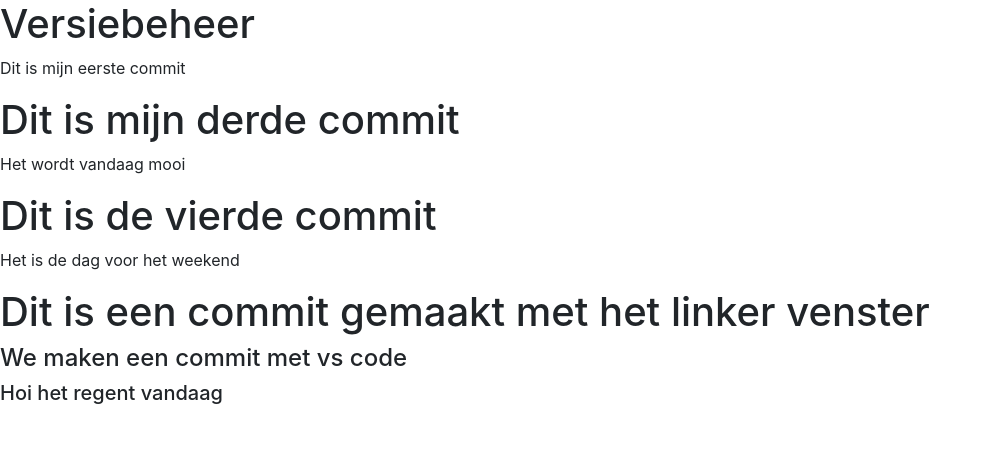
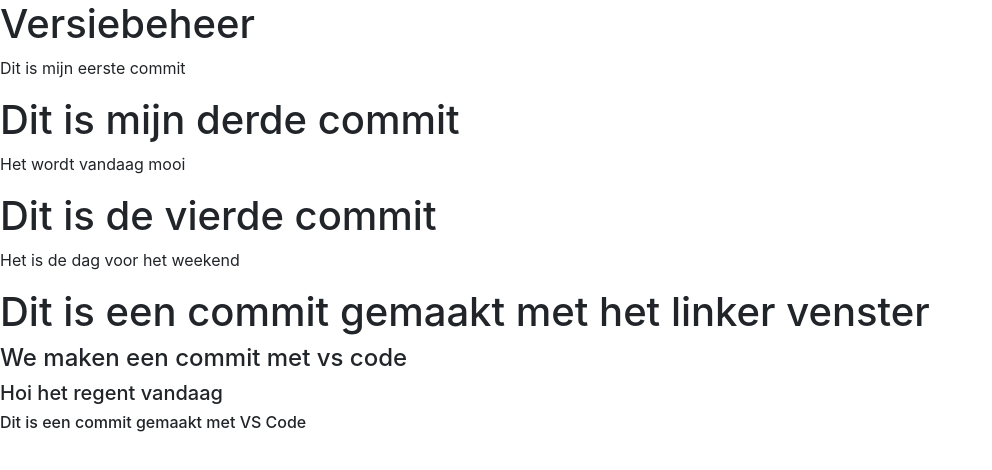
Before and after one commit to rra-am1a-2019/am1c-vebr-J1-P1-C2019, a plain HTML site: page index.html in a window 1280 px wide. Shown: the whole page, without its empty margins (0-992 px from the left). Drawn offline with nearby package versions, Linux system fonts and the light colour scheme.

Commit message:
Commit gemaakt met VS Code source control tab

```diff
--- a/index.html
+++ b/index.html
@@ -27,6 +27,8 @@
 
     <h5>Hoi het regent vandaag</h5>
 
+    <h6>Dit is een commit gemaakt met VS Code</h6>
+
     <!-- Optional JavaScript -->
     <!-- jQuery first, then Popper.js, then Bootstrap JS -->
     <script src="https://code.jquery.com/jquery-3.3.1.slim.min.js" integrity="sha384-q8i/X+965DzO0rT7abK41JStQIAqVgRVzpbzo5smXKp4YfRvH+8abtTE1Pi6jizo" crossorigin="anonymous"></script>
```
